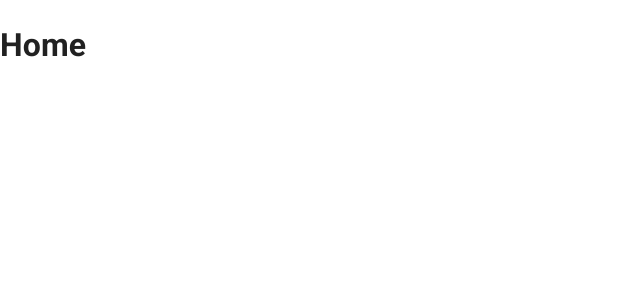
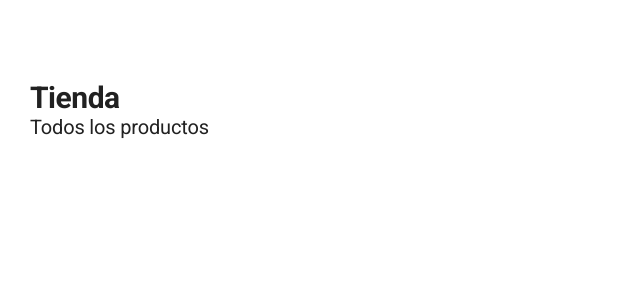
Before and after one commit to RobertoQuintero/nextjs-teslo-shop, a Next.js app: page / in a window 1280 px wide. Shown: the top 300 px of the page, without its empty margins (0-640 px from the left). Built offline with nearby package versions, Linux system fonts and the light colour scheme.

Commit message:
Crea ShopLayout

```diff
--- /dev/null
+++ b/components/layouts/ShopLayout.tsx
@@ -0,0 +1,43 @@
+import Head from "next/head"
+
+interface Props{
+  children: JSX.Element | JSX.Element[]
+  title: string
+  pageDescription: string
+  imageFullUrl?: string
+}
+export const ShopLayout = ({children,pageDescription,title,imageFullUrl}:Props) => {
+  return (
+    <>
+      <Head>
+        <title>{title}</title>
+        <meta name="description" content={pageDescription} />
+
+        <meta name="og:title" content={title} />
+        <meta name="og:description" content={pageDescription} />
+        {
+
+          imageFullUrl && <meta name="og:image" content={imageFullUrl} />
+        }
+      </Head>
+
+      <nav>
+      {/* navbar */}
+      </nav>
+      {/* sidebar */}
+      <main style={{
+        margin:'80px auto',
+        maxWidth:'1440px',
+        padding: '0 30px'
+      }}>
+        {
+          children
+        }
+      </main>
+
+      <footer>
+
+      </footer>
+    </>
+  )
+}
--- /dev/null
+++ b/components/layouts/index.ts
@@ -0,0 +1 @@
+export * from "./ShopLayout";
--- a/pages/index.tsx
+++ b/pages/index.tsx
@@ -1,7 +1,12 @@
+import { ShopLayout } from "@/components/layouts"
+import { Typography } from "@mui/material"
 
 const Home = () => {
   return (
-    <h1>Home</h1>
+    <ShopLayout  title={"Teslo-Shop - Home"} pageDescription={"Encuentra los mejores productos de Teslo aqui"}>
+      <Typography variant="h1" component='h1'>Tienda</Typography>
+      <Typography variant="h2" sx={{mb:1}}>Todos los productos</Typography>
+    </ShopLayout>
   )
 }
 
```
